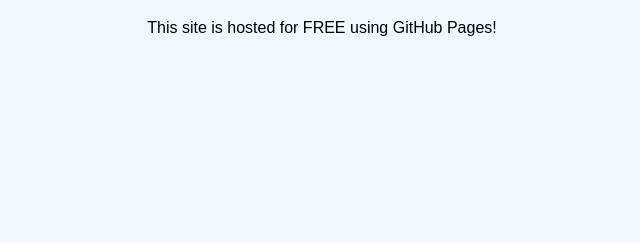
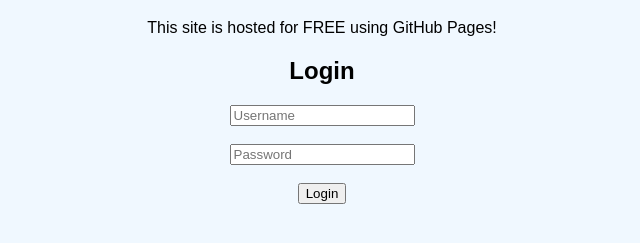
Before and after one commit to lokeshkrishana/my-website, a plain HTML site: page index.html in a window 1280 px wide. Shown: the part 273-516 px from the top of the page, without its empty margins (318-958 px from the left). Drawn offline with Linux system fonts and the light colour scheme.

Commit message:
Update index.html

```diff
--- a/index.html
+++ b/index.html
@@ -19,5 +19,12 @@
   <img src="logo.png" alt="My Logo" width="150">
   <h1>Welcome to My Website!</h1>
   <p>This site is hosted for FREE using GitHub Pages!</p>
+  <h2>Login</h2>
+<form>
+  <input type="text" placeholder="Username" name="username" required><br><br>
+  <input type="password" placeholder="Password" name="password" required><br><br>
+  <button type="submit">Login</button>
+</form>
+
 </body>
 </html>
```
